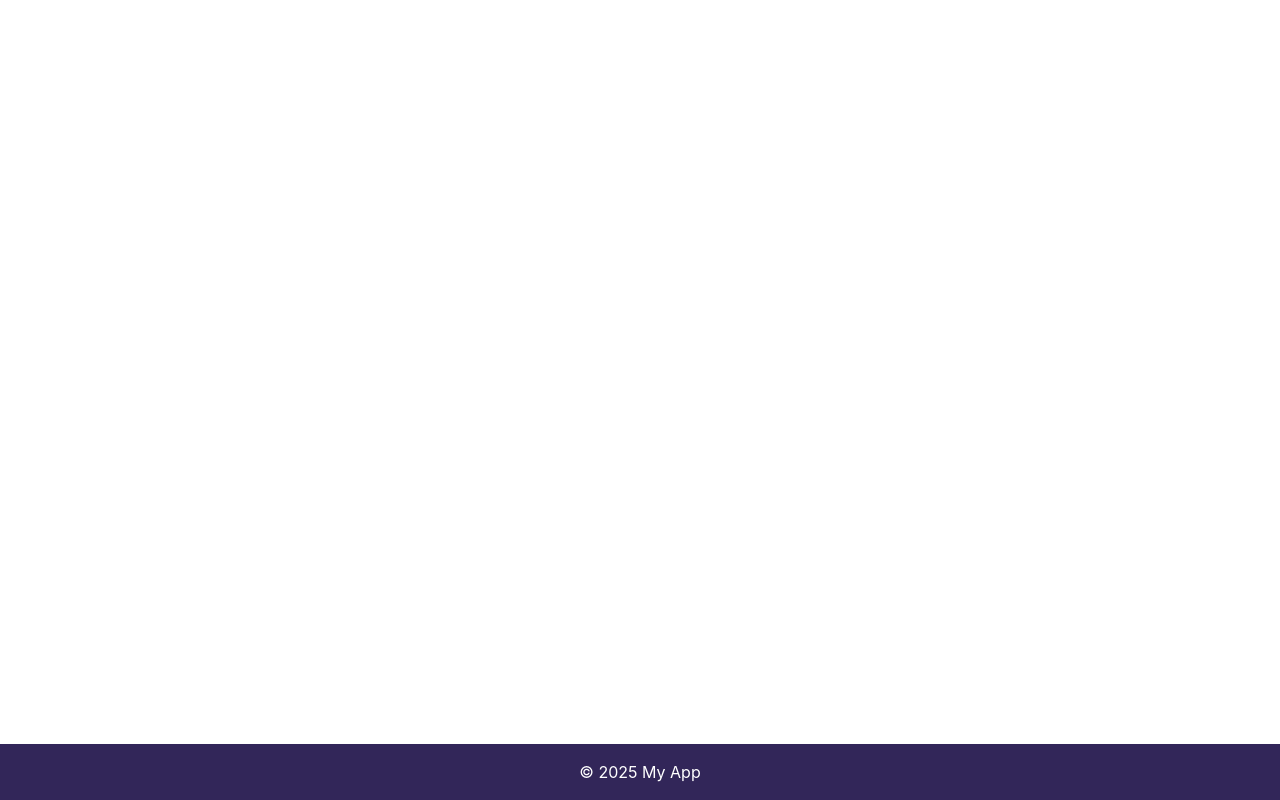
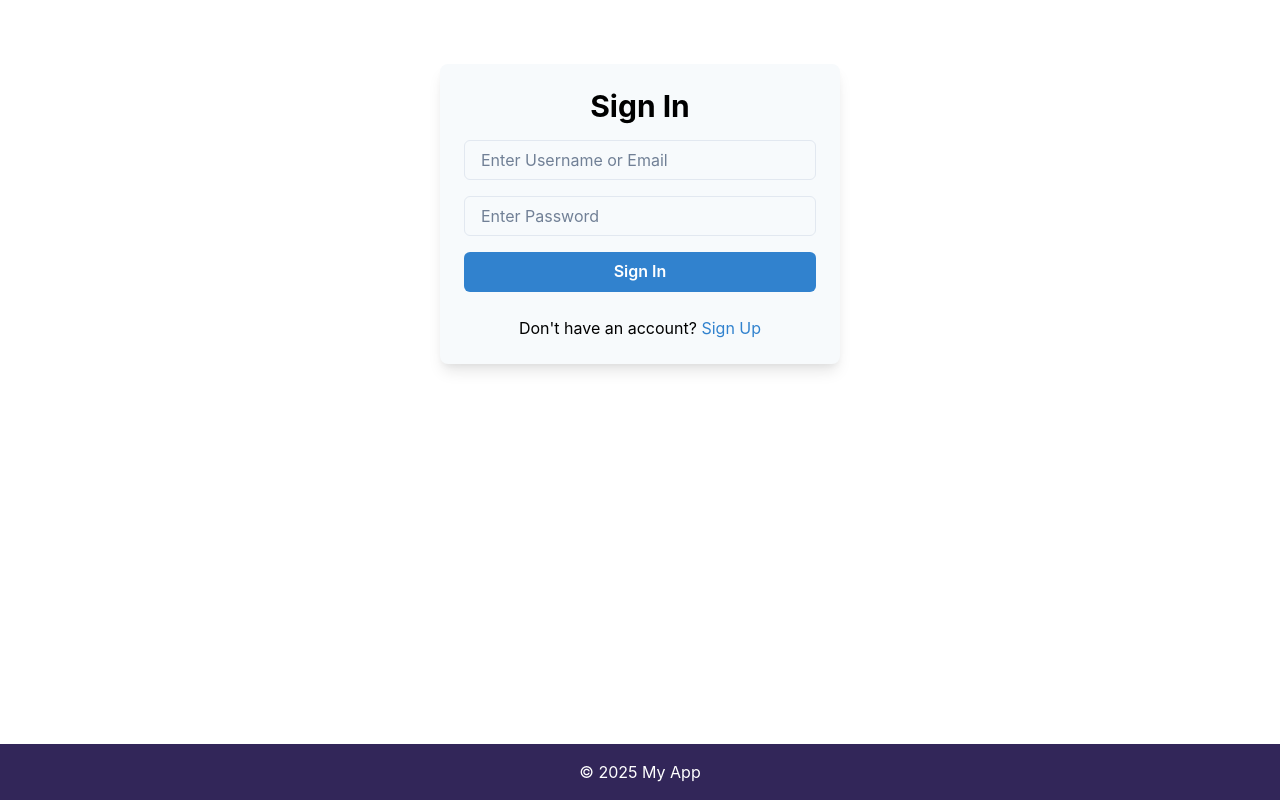
Before and after one commit to Fathomraj123/financialDetails, a React (Vite) app: page /SignIn in a window 1280 px wide. Before the commit this address had no page. Built offline with nearby package versions, Linux system fonts and the light colour scheme.

Commit message:
private route

```diff
--- a/src/routes/AppRoute.tsx
+++ b/src/routes/AppRoute.tsx
@@ -1,6 +1,7 @@
 import { Routes, Route } from "react-router-dom";
 import Layout from "@/components/layout";
 import routes from "./routes.config";
+import PrivateRoute from "@/routes/PrivateRoute"
 
 
 
@@ -10,8 +11,9 @@ const AppRoute = () => {
       <Layout>
         <Routes>
           {routes.map((url) => {
-            {console.log(url.path, url)}
-            <Route key={url.path} path={url.path} element={<url.element />} />
+            const isPrivate = url.private; // Assuming each route has a private property
+             return <Route key={url.path} path={url.path}
+             element={isPrivate ? <PrivateRoute><url.element /></PrivateRoute> : <url.element />} />
           })}
         </Routes>
       </Layout>
--- a/src/routes/PrivateRoute.tsx
+++ b/src/routes/PrivateRoute.tsx
@@ -1,5 +1,9 @@
 import { Navigate } from "react-router-dom";
 import { ReactNode } from "react";
+
+interface PrivateRouteProps {
+  children: ReactNode;
+}
 
 const PrivateRoute = ({ children }: PrivateRouteProps) => {
   const isAuthenticated = localStorage.getItem("isAuthenticated") === "true";
--- a/src/routes/routes.config.ts
+++ b/src/routes/routes.config.ts
@@ -4,15 +4,17 @@ import SignUp from "@/pages/SignUp";
 import PersonalCard from "@/pages/personalCard";
 import FinancialInfo from "@/pages/financialInfo";
 import PageNotFound from "@/pages/PageNotFound";
-import PrivateRoute from "@/routes/PrivateRoute";
 import { NAVIGATION_ROUTES} from "@/routes/routes.constant"
 
 interface RouteProps {
     path: string;
     element: React.FC;
+    private?: boolean;
   }
 
  const routes: RouteProps[] = [
+  {path: "/", element: SignIn },
+
   { path:NAVIGATION_ROUTES.HOME ,
     element: Home },
 
@@ -23,10 +25,12 @@ interface RouteProps {
     element: SignUp },
 
   { path:NAVIGATION_ROUTES.PERSONAL_CARD,
-    element: PersonalCard},
+    element: PersonalCard,
+    private: true },
 
   { path: NAVIGATION_ROUTES.FINANCIAL_INFO,
-    element: FinancialInfo },
+    element: FinancialInfo,
+    private: true  },
 
   { path: NAVIGATION_ROUTES.PAGE_NOT_FOUND,
     element: PageNotFound },
--- a/src/routes/routes.constant.ts
+++ b/src/routes/routes.constant.ts
@@ -1,5 +1,6 @@
 
 export const NAVIGATION_ROUTES = {
+    ROOT: "/",
     SIGNIN: "/SignIn",
     SIGNUP: "/SignUp",
     HOME: "/Home",
```
